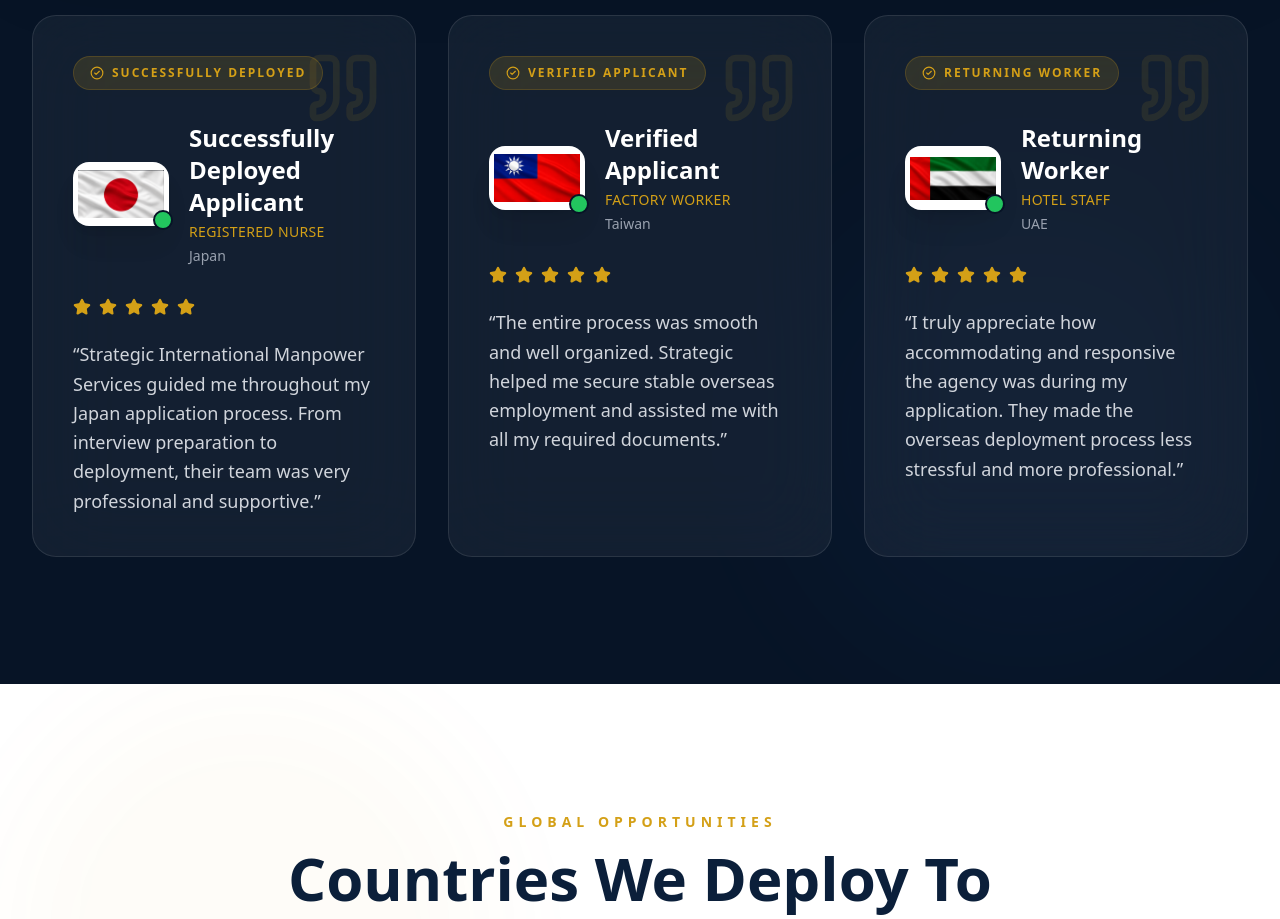
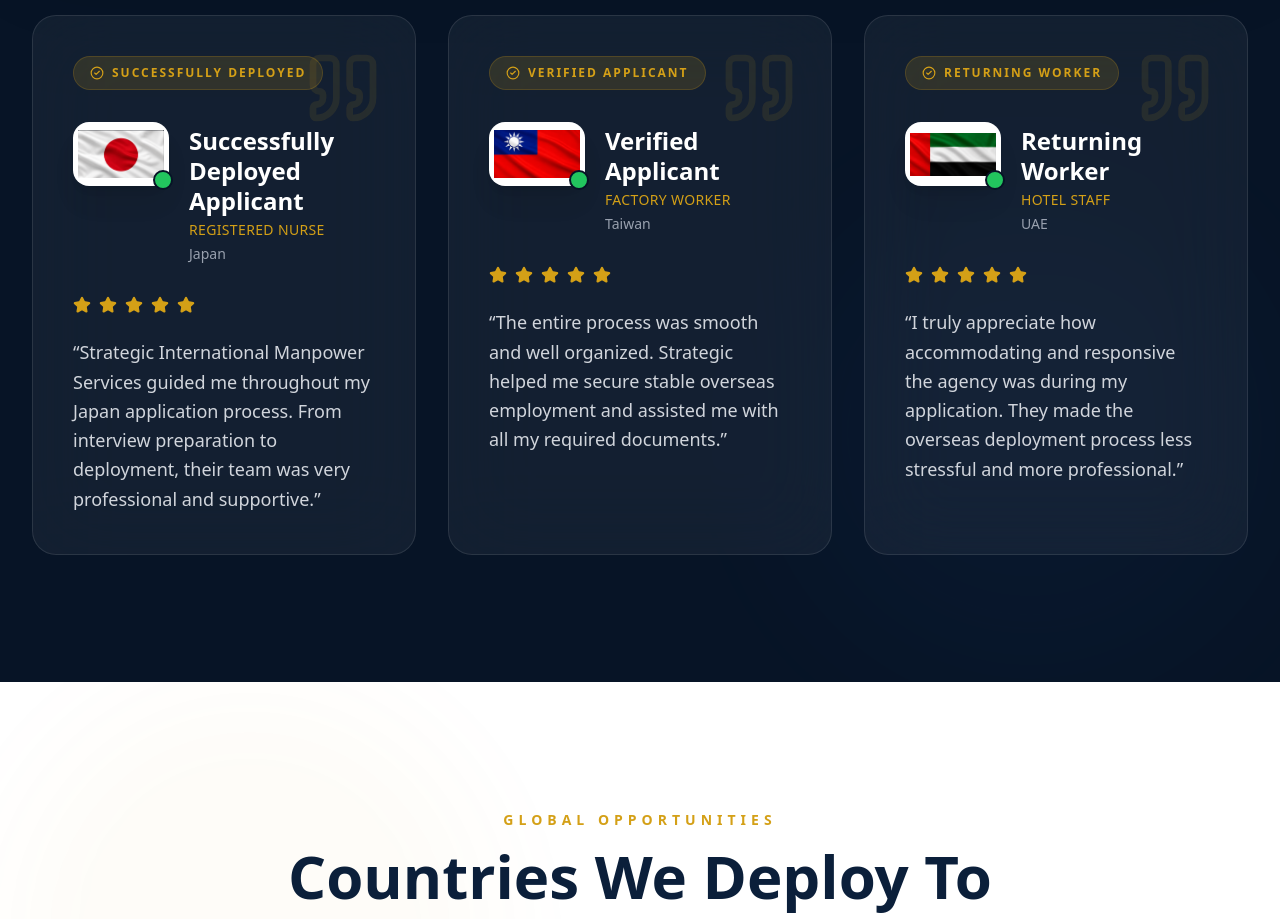
Before and after one commit to applystrategic-lab/strategic-website, a Next.js app: page / in a window 1280 px wide. Shown: the part 7560-8479 px from the top of the page. Built offline with nearby package versions, Linux system fonts and the light colour scheme; a web font is replaced by a local one.

Commit message:
Fix testimonial flag alignment and sizing

```diff
--- a/app/components/Testimonials.tsx
+++ b/app/components/Testimonials.tsx
@@ -356,9 +356,9 @@ export default function Testimonials() {
                   </div>
 
                   {/* USER */}
-                  <div className="flex items-center gap-5 mb-8">
+<div className="flex items-start gap-5 mb-8">
 
-                    <div className="relative">
+  <div className="relative shrink-0">
 
     <div
       className="
@@ -380,8 +380,8 @@ export default function Testimonials() {
         src={testimonial.flag}
         alt={testimonial.country}
         className="
-                            w-full
-                            h-full
+          max-w-full
+          max-h-full
           object-contain
         "
       />
@@ -391,9 +391,9 @@ export default function Testimonials() {
 
   </div>
 
-                    <div>
+  <div className="pt-1">
 
-                      <h3 className="text-2xl font-bold text-white mb-1">
+    <h3 className="text-2xl font-bold text-white mb-1 leading-tight">
       {testimonial.name}
     </h3>
 
```
Lines whose indentation alone changed are shown as unchanged.
